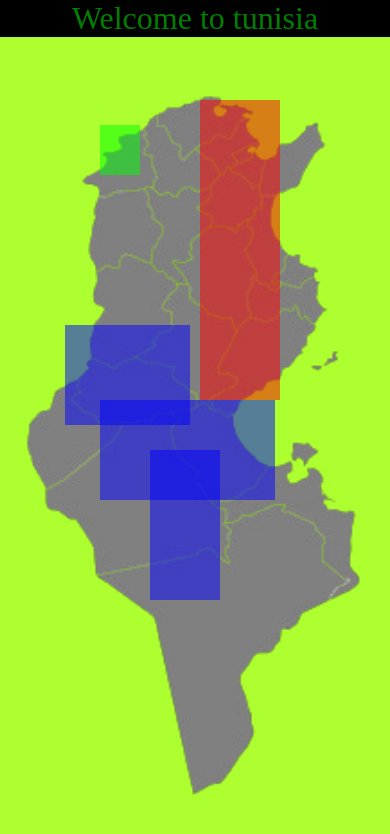
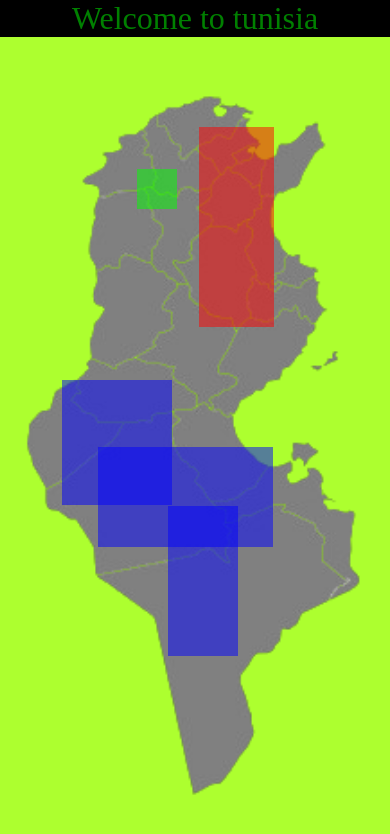
Before and after one commit to 2TI2/Saif_Yessine_Yesser_Wael, a plain HTML site: page index.html in a window 390 px wide. Drawn offline with Linux system fonts and the light colour scheme.

Commit message:
Update index.html

```diff
--- a/index.html
+++ b/index.html
@@ -97,39 +97,39 @@
             }
 
             #area1 {
-                top: 100px;
-                left: 200px;
-                width: 80px;
-                height: 300px;
+                top: 15%;
+                left: 51%;
+                width: 75px;
+                height: 200px;
                 background-color: rgba(255, 0, 0, 0.5);
             }
 
             #area2 {
-                top: 400px;
-                left: 100px;
+                top: 53%;
+                left: 25%;
                 width: 175px;
                 height: 100px;
                 background-color: rgba(0, 0, 255, 0.5);
             }
             #area2-2 {
-                top: 450px;
-                left: 150px;
+                top: 60%;
+                left: 43%;
                 width: 70px;
                 height: 150px;
                 background-color: rgba(0, 0, 255, 0.5);
             }
             #area2-3 {
-                top: 325px;
-                left: 65px;
-                width: 125px;
-                height: 100px;
+                top: 45%;
+                left: 16%;
+                width: 110px;
+                height: 125px;
                 background-color: rgba(0, 0, 255, 0.5);
-        }
+            }
             #area3 {
-                top: 125px;
-                left: 100px;
+                top: 20%;
+                left: 35%;
                 width: 40px;
-                height: 50px;
+                height: 40px;
                 background-color: rgba(0, 255, 0, 0.5);
             }
         }
```
